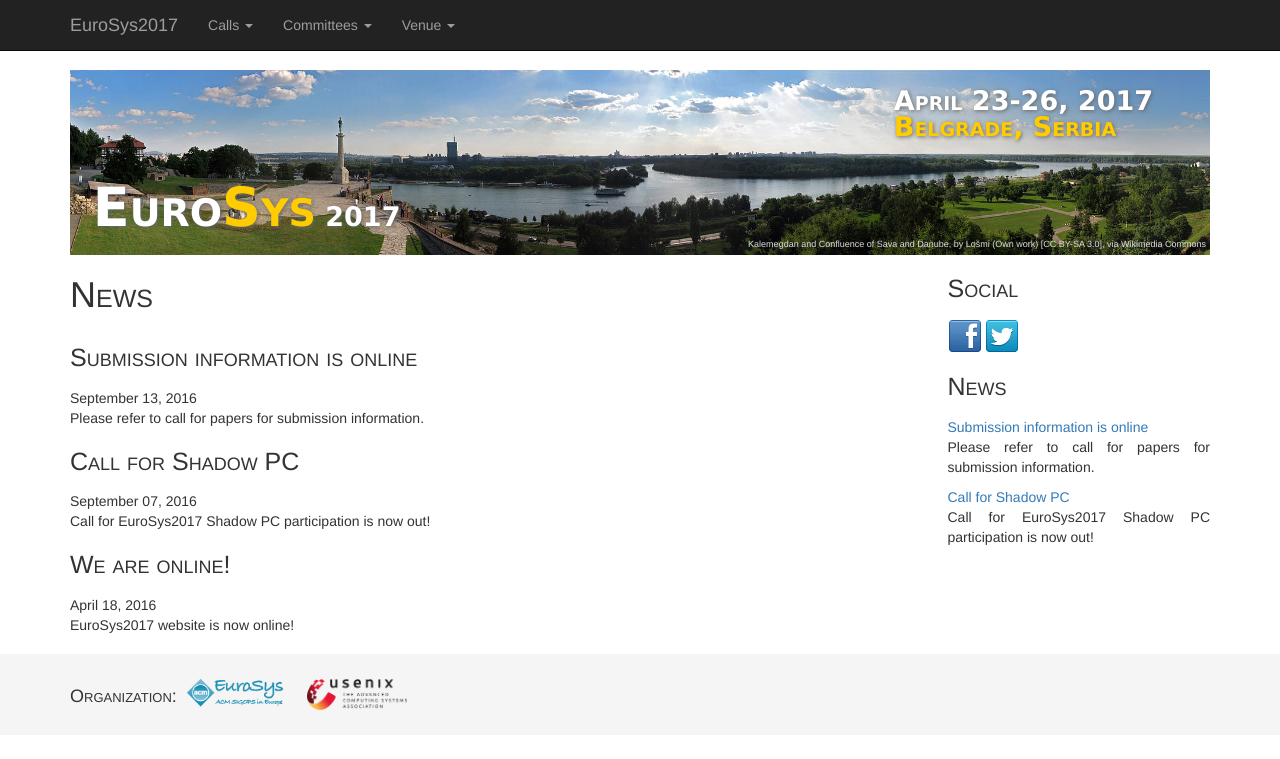
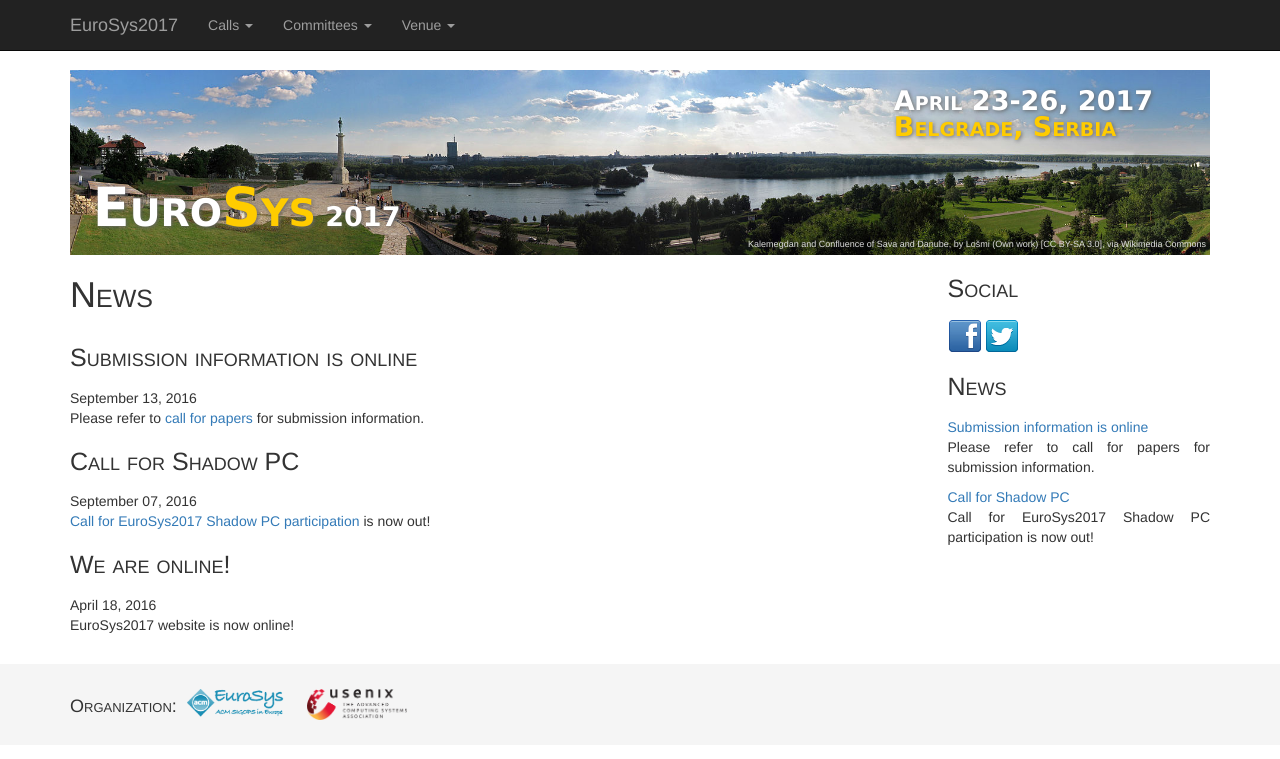
Before and after one commit to eurosys-chapter/2017, a Jekyll site: the page built from news.md, in a window 1280 px wide. Shown: the top 759 px of the page. Built offline with Jekyll 4.4.1, drawn with Linux system fonts in a browser that asks for light colours; nearby versions of some CDN libraries.

Commit message:
Show links in news posts

```diff
--- a/_layouts/post.html
+++ b/_layouts/post.html
@@ -14,7 +14,7 @@ layout: default
   </header>
 
   <div>
-    {{ post.content | strip_html | truncatewords: 20 }}
+    {{ post.content | truncatewords: 20 }}
   </div>
 
 </article>
```
